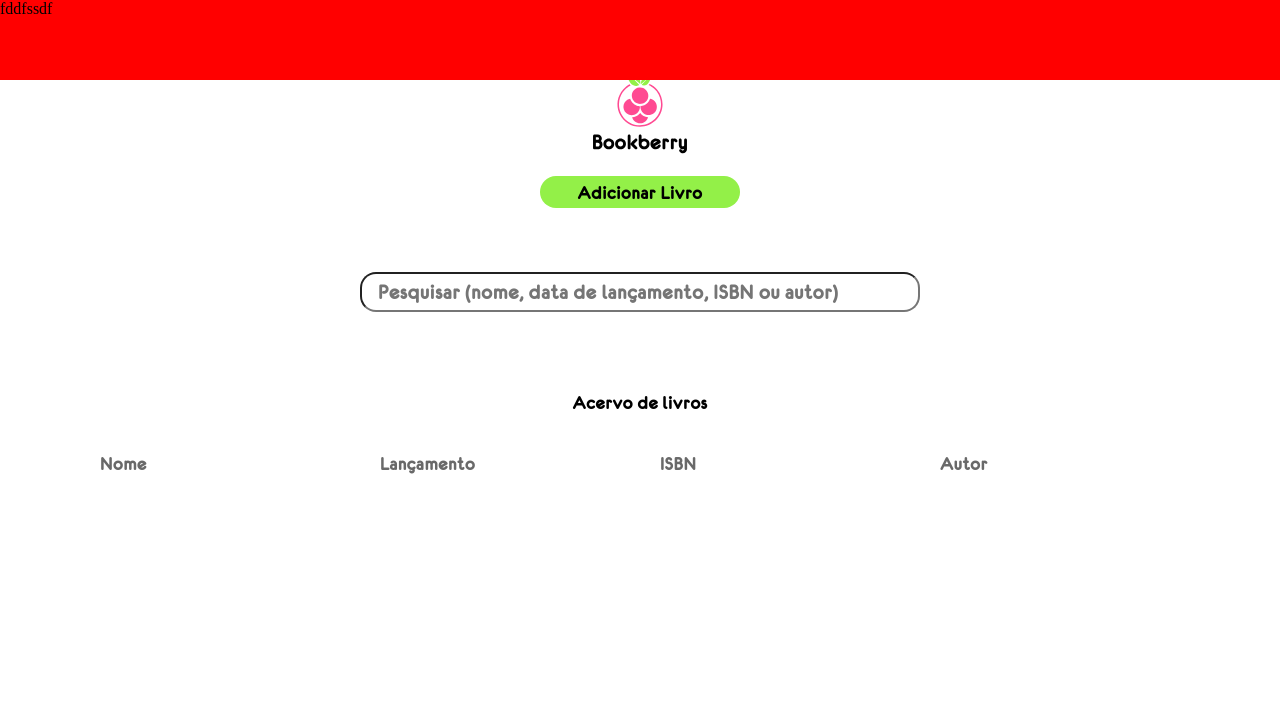
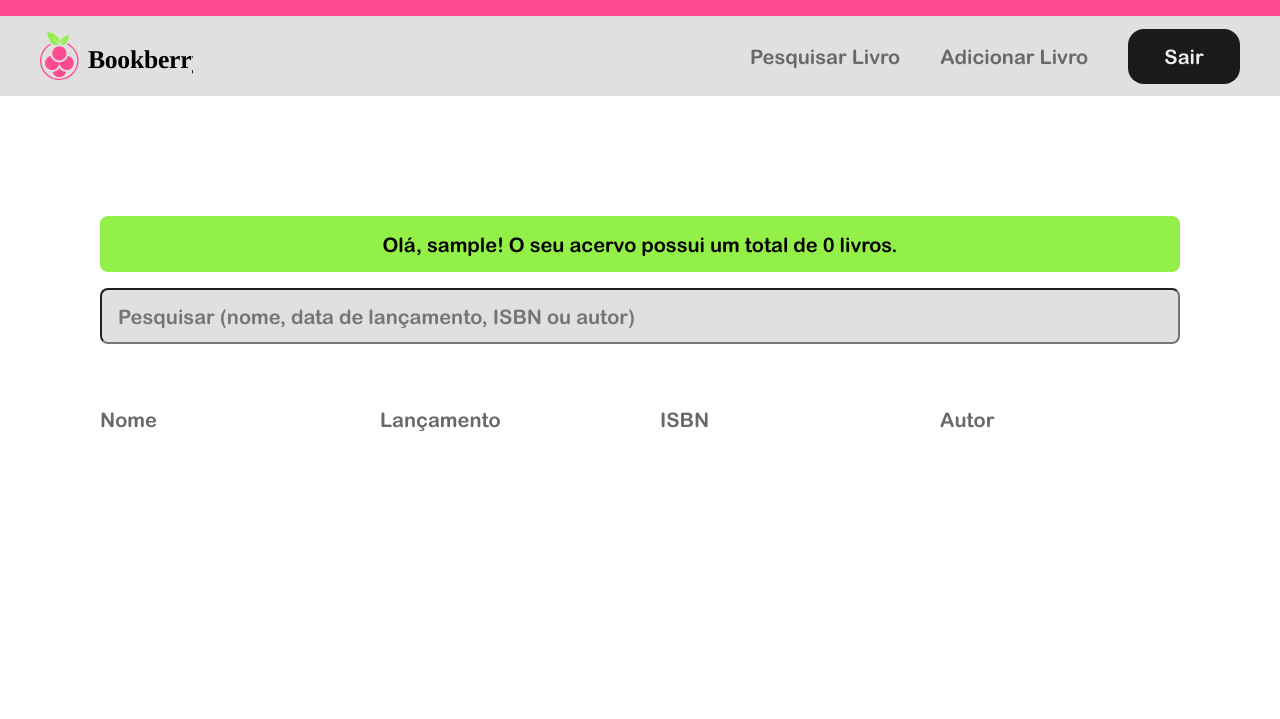
Before and after one commit to juliokozarewicz/bookberry, a Django app: page /search in a window 1280 px wide. Shown: the top 719 px of the page. Run offline with Django 5.2, Linux system fonts and the light colour scheme; the visitor is signed in with stand-in values (Sample User, id 1); data that the repository does not hold is empty.

Commit message:
[ BASE ] ( final ) Finalização da base para as páginas.

```diff
--- a/core/views.py
+++ b/core/views.py
@@ -24,6 +24,7 @@ class search(CreateView):
     def get_context_data(self, **kwargs):
         context = super().get_context_data(**kwargs)
         context['search_list'] = booksDataBase.objects.filter(user=self.request.user).order_by('bookname')
+        context['total_books'] = len(booksDataBase.objects.filter(user=self.request.user).order_by('bookname'))
         return context
 
     def get_queryset(self):
--- a/statics/core/css/base.css
+++ b/statics/core/css/base.css
@@ -25,10 +25,90 @@ body {
 
 #navigationbartop{
 	z-index: 1000;
-	position: absolute;
+	position: relative;
+
 	top: 0vh;
 	width: 100%;
 	height: 10vh;
 
-	background-color: red;
+	background-color: var(--gray2);
+
+	display: flex;
+	align-items: center;
+	justify-content: center;
 }
+
+#spacecenter{
+	flex: 1;
+}
+
+#topbarpink {
+	position: relative;
+	top: 0vh;
+
+	width: 100%;
+	height: 2vh;
+
+	background-color: var(--pink);
+}
+
+#logoimg {
+	height: 6vh;
+	margin-left: 5vh;
+}
+
+#options {
+	height: 100%;
+
+	display: flex;
+	align-items: center;
+	justify-content: center;
+
+	gap: 1vh;
+
+	margin-right: 5vh;
+}
+
+.btnstop {
+	all: initial;
+
+	font-family: title;
+	font-size: 2.5vh;
+
+	cursor: pointer;
+
+	padding: 2vh;
+
+	color: var(--gray4);
+}
+
+.btnstop:hover {
+	color: var(--black);
+}
+
+#sair {
+	all: initial;
+
+	width: 10vh;
+
+	font-family: title;
+	font-size: 2.5vh;
+
+	cursor: pointer;
+
+	padding: 2vh;
+
+	color: var(--gray1);
+	background-color: var(--black);
+
+	display: flex;
+	align-items: center;
+	justify-content: center;
+
+	border-radius: 2vh;
+	margin-left: 2vh;
+}
+
+#sair:hover {
+	opacity: 80%;
+}
--- a/statics/core/css/search.css
+++ b/statics/core/css/search.css
@@ -1,30 +1,3 @@
-#logoimg {
-	margin-top: 8vh;
-
-	width: 12vh;
-	height: 12vh;
-}
-
-#addmore {
-	margin-top: 2vh;
-
-	width: 25vh;
-	height: 4vh;
-
-	background-color: var(--green);
-
-	border: none;
-	border-radius: 3vh;
-	cursor: pointer;
-
-	font-family: title;
-	font-size: 2.5vh;
-}
-
-#addmore:hover {
-	opacity: 80%;
-}
-
 #register {
 	margin-top: 2vh;
 	all: initial;
@@ -45,30 +18,41 @@
 }
 
 #inputsearch {
-	margin-top: 8vh;
+	margin-top: 2vh;
 
-	width: 70vh;
-	height: 5vh;
+	width: 100%;
+	height: 7vh;
 
-	background-color: none;
+	background-color: var(--gray2);
 
 	padding-left: 2vh;
 	padding-right: 2vh;
 
 	font-family: title;
-	font-size: 2.8vh;
+	font-size: 2.5vh;
 
-	border-radius: 2vh;
+	border-radius: 1vh;
 }
 
 #textbbok {
-	margin-top: 10vh;
+	width: 100%;
+	height: 7vh;
+
+	margin-top: 15vh;
 	font-family: title;
 	font-size: 2.5vh;
+
+	background-color: var(--green);
+
+	display: flex;
+	align-items: center;
+	justify-content: center;
+
+	border-radius: 1vh;
 }
 
 #frameallbooks {
-	margin-top: 5vh;
+	margin-top: 8vh;
 	margin-bottom: 10vh;
 	width: 100%;
 	flex: 1;
@@ -100,7 +84,7 @@
 }
 
 #framcontent {
-	margin-top: 2vh;
+	margin-top: 3vh;
 	display: flex;
 	align-items: center;
 	justify-content: center;
@@ -123,3 +107,9 @@
 	overflow: hidden;
 	text-overflow: ellipsis;
 }
+
+section{
+	display: flex;
+	flex-direction: column;
+	align-items: center;
+}
--- a/templates/core/base.html
+++ b/templates/core/base.html
@@ -1,5 +1,5 @@
 <!DOCTYPE html>
-<html lang="en">
+<html lang="pt">
 <head>
     {% load static %}
     <meta charset="UTF-8">
@@ -12,8 +12,15 @@
 </head>
 <body>
 
+    <div id="topbarpink"></div>
     <nav id="navigationbartop">
-        <p>fddfssdf</p>
+        <img id="logoimg" src="{% static '/core/images/logotxt.svg' %}" />
+        <div id="spacecenter"></div>
+        <div id="options">
+            <button onclick="location.href='/search'" class="btnstop">Pesquisar Livro</button>
+            <button onclick="location.href='/insert'" class="btnstop">Adicionar Livro</button>
+            <button onclick="location.href='/accounts/logout'" id="sair" class="btnstop">Sair</button>
+        </div>
     </nav>
 
     {% block content %}
--- a/templates/core/search.html
+++ b/templates/core/search.html
@@ -12,15 +12,12 @@
 </head>
 
 {% block content %}
-    <div id="pinkbar"></div>
 
-    <img id="logoimg" src="{% static '/core/images/logo.svg' %}" />
+    <section>
 
-    <button onclick="location.href='/insert'" id="addmore">Adicionar Livro</button>
+    <p id="textbbok">Olá, {{ user.username }}! O seu acervo possui um total de {{total_books}} livros.</p>
 
     <input type="text" id="inputsearch" placeholder="Pesquisar (nome, data de lançamento, ISBN ou autor)" >
-
-    <p id="textbbok">Acervo de livros</p>
 
     <div id="frameallbooks">
 
@@ -41,6 +38,7 @@
         {% endfor %}
 
     </div>
+    </section>
 
     <script>
         function setupTextFilter(inputId, itemClassName) {
```
Also changed, not shown: statics/core/css/insert.css (+9 -68 lines), templates/core/insert.html (+7 -6 lines), statics/core/fonts/title.ttf, statics/core/fonts/title2.ttf (added), statics/core/images/logotxt.svg (added).
